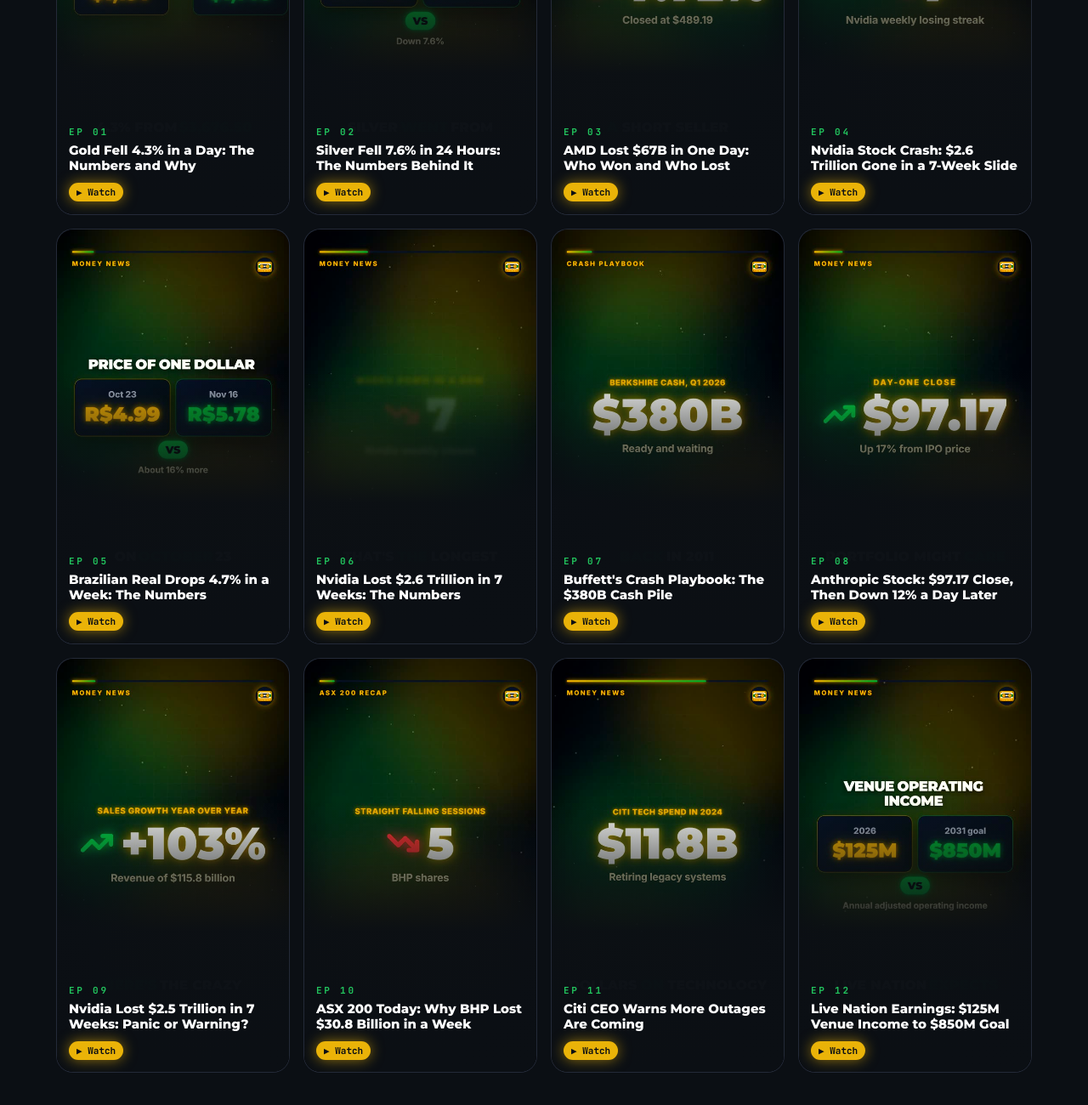
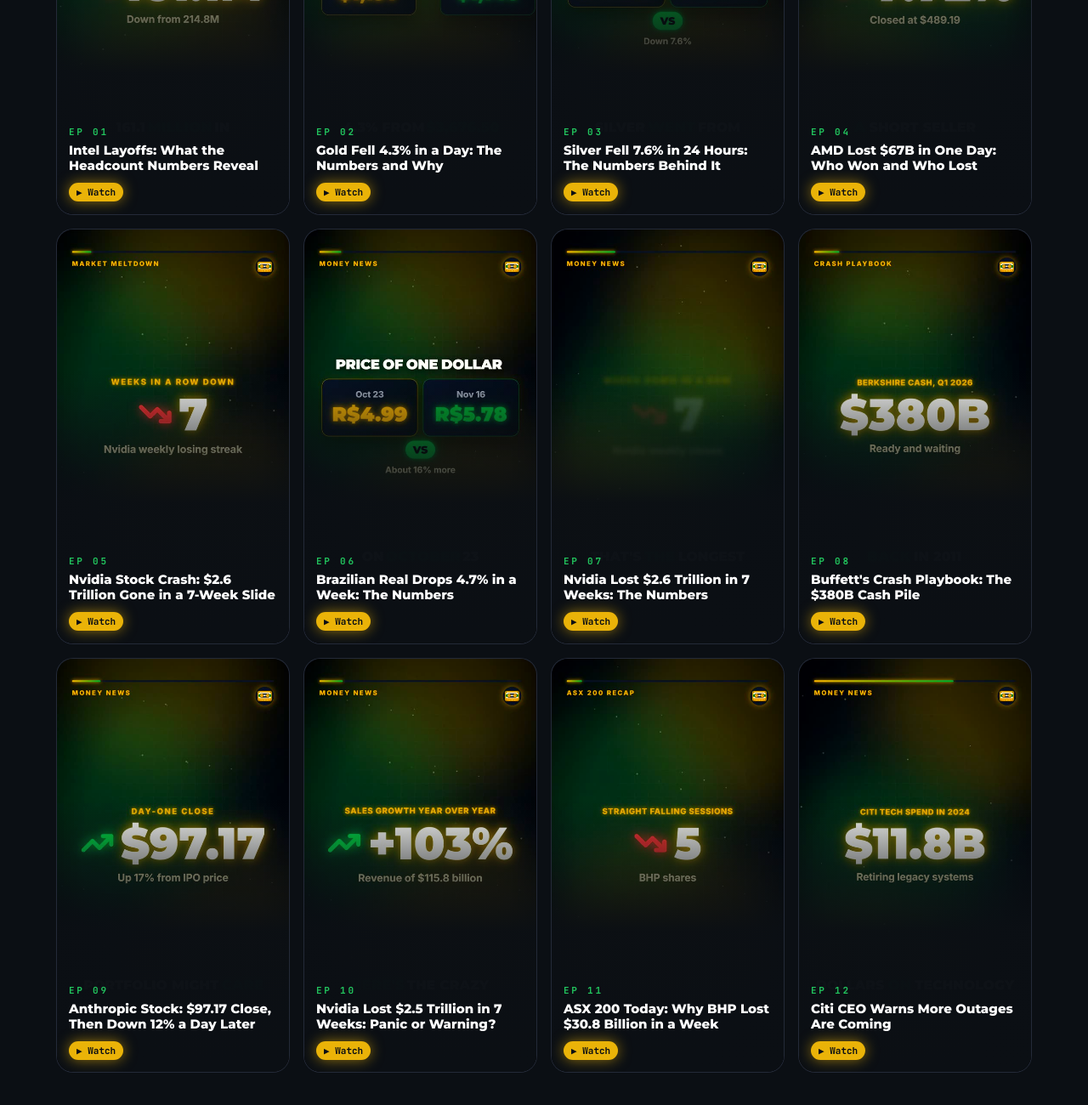
Before and after one commit to infnitycompany-collab/cashtape, a plain HTML site: page index.html in a window 1280 px wide. Shown: the part 1473-2773 px from the top of the page at 85% size. Drawn offline with Linux system fonts and the light colour scheme.

Commit message:
Latest episodes 2026-11-22 15:11

```diff
--- a/index.html
+++ b/index.html
@@ -64,53 +64,53 @@
       <p class="sub">One money question, one clear answer, one number you will remember. New shorts every day.</p>
     </div>
     <div class="eps">
+      <a class="ep reveal" href="https://www.youtube.com/shorts/YFsiQZAW01E">
+        <img src="img/ep_YFsiQZAW01E.jpg" alt="" loading="lazy">
+        <div class="meta"><div class="num">EP 01</div><h3>Intel Layoffs: What the Headcount Numbers Reveal</h3><span class="chip">▶ Watch</span></div>
+      </a>
       <a class="ep reveal" href="https://www.youtube.com/shorts/TCr8iJuz5xo">
         <img src="img/ep_TCr8iJuz5xo.jpg" alt="" loading="lazy">
-        <div class="meta"><div class="num">EP 01</div><h3>Gold Fell 4.3% in a Day: The Numbers and Why</h3><span class="chip">▶ Watch</span></div>
+        <div class="meta"><div class="num">EP 02</div><h3>Gold Fell 4.3% in a Day: The Numbers and Why</h3><span class="chip">▶ Watch</span></div>
       </a>
       <a class="ep reveal" href="https://www.youtube.com/shorts/4ctaHb4W8jg">
         <img src="img/ep_4ctaHb4W8jg.jpg" alt="" loading="lazy">
-        <div class="meta"><div class="num">EP 02</div><h3>Silver Fell 7.6% in 24 Hours: The Numbers Behind It</h3><span class="chip">▶ Watch</span></div>
+        <div class="meta"><div class="num">EP 03</div><h3>Silver Fell 7.6% in 24 Hours: The Numbers Behind It</h3><span class="chip">▶ Watch</span></div>
       </a>
       <a class="ep reveal" href="https://www.youtube.com/shorts/GrHqUVmEe0g">
         <img src="img/ep_GrHqUVmEe0g.jpg" alt="" loading="lazy">
-        <div class="meta"><div class="num">EP 03</div><h3>AMD Lost $67B in One Day: Who Won and Who Lost</h3><span class="chip">▶ Watch</span></div>
+        <div class="meta"><div class="num">EP 04</div><h3>AMD Lost $67B in One Day: Who Won and Who Lost</h3><span class="chip">▶ Watch</span></div>
       </a>
       <a class="ep reveal" href="https://www.youtube.com/shorts/_4Wm9TIyMEQ">
         <img src="img/ep__4Wm9TIyMEQ.jpg" alt="" loading="lazy">
-        <div class="meta"><div class="num">EP 04</div><h3>Nvidia Stock Crash: $2.6 Trillion Gone in a 7-Week Slide</h3><span class="chip">▶ Watch</span></div>
+        <div class="meta"><div class="num">EP 05</div><h3>Nvidia Stock Crash: $2.6 Trillion Gone in a 7-Week Slide</h3><span class="chip">▶ Watch</span></div>
       </a>
       <a class="ep reveal" href="https://www.youtube.com/shorts/OWYfmHqlL4U">
         <img src="img/ep_OWYfmHqlL4U.jpg" alt="" loading="lazy">
-        <div class="meta"><div class="num">EP 05</div><h3>Brazilian Real Drops 4.7% in a Week: The Numbers</h3><span class="chip">▶ Watch</span></div>
+        <div class="meta"><div class="num">EP 06</div><h3>Brazilian Real Drops 4.7% in a Week: The Numbers</h3><span class="chip">▶ Watch</span></div>
       </a>
       <a class="ep reveal" href="https://www.youtube.com/shorts/XjAAr4kDPGA">
         <img src="img/ep_XjAAr4kDPGA.jpg" alt="" loading="lazy">
-        <div class="meta"><div class="num">EP 06</div><h3>Nvidia Lost $2.6 Trillion in 7 Weeks: The Numbers</h3><span class="chip">▶ Watch</span></div>
+        <div class="meta"><div class="num">EP 07</div><h3>Nvidia Lost $2.6 Trillion in 7 Weeks: The Numbers</h3><span class="chip">▶ Watch</span></div>
       </a>
       <a class="ep reveal" href="https://www.youtube.com/shorts/gRdf015Y4A8">
         <img src="img/ep_gRdf015Y4A8.jpg" alt="" loading="lazy">
-        <div class="meta"><div class="num">EP 07</div><h3>Buffett&#x27;s Crash Playbook: The $380B Cash Pile</h3><span class="chip">▶ Watch</span></div>
+        <div class="meta"><div class="num">EP 08</div><h3>Buffett&#x27;s Crash Playbook: The $380B Cash Pile</h3><span class="chip">▶ Watch</span></div>
       </a>
       <a class="ep reveal" href="https://www.youtube.com/shorts/xqh6WpBowNA">
         <img src="img/ep_xqh6WpBowNA.jpg" alt="" loading="lazy">
-        <div class="meta"><div class="num">EP 08</div><h3>Anthropic Stock: $97.17 Close, Then Down 12% a Day Later</h3><span class="chip">▶ Watch</span></div>
+        <div class="meta"><div class="num">EP 09</div><h3>Anthropic Stock: $97.17 Close, Then Down 12% a Day Later</h3><span class="chip">▶ Watch</span></div>
       </a>
       <a class="ep reveal" href="https://www.youtube.com/shorts/wUTEru8Fs40">
         <img src="img/ep_wUTEru8Fs40.jpg" alt="" loading="lazy">
-        <div class="meta"><div class="num">EP 09</div><h3>Nvidia Lost $2.5 Trillion in 7 Weeks: Panic or Warning?</h3><span class="chip">▶ Watch</span></div>
+        <div class="meta"><div class="num">EP 10</div><h3>Nvidia Lost $2.5 Trillion in 7 Weeks: Panic or Warning?</h3><span class="chip">▶ Watch</span></div>
       </a>
       <a class="ep reveal" href="https://www.youtube.com/shorts/1NXzfQ3wr6U">
         <img src="img/ep_1NXzfQ3wr6U.jpg" alt="" loading="lazy">
-        <div class="meta"><div class="num">EP 10</div><h3>ASX 200 Today: Why BHP Lost $30.8 Billion in a Week</h3><span class="chip">▶ Watch</span></div>
+        <div class="meta"><div class="num">EP 11</div><h3>ASX 200 Today: Why BHP Lost $30.8 Billion in a Week</h3><span class="chip">▶ Watch</span></div>
       </a>
       <a class="ep reveal" href="https://www.youtube.com/shorts/ir1l71bCJU8">
         <img src="img/ep_ir1l71bCJU8.jpg" alt="" loading="lazy">
-        <div class="meta"><div class="num">EP 11</div><h3>Citi CEO Warns More Outages Are Coming</h3><span class="chip">▶ Watch</span></div>
-      </a>
-      <a class="ep reveal" href="https://www.youtube.com/shorts/1L4k1EbDPHM">
-        <img src="img/ep_1L4k1EbDPHM.jpg" alt="" loading="lazy">
-        <div class="meta"><div class="num">EP 12</div><h3>Live Nation Earnings: $125M Venue Income to $850M Goal</h3><span class="chip">▶ Watch</span></div>
+        <div class="meta"><div class="num">EP 12</div><h3>Citi CEO Warns More Outages Are Coming</h3><span class="chip">▶ Watch</span></div>
       </a>
     </div>
   </div>
```
Also changed, not shown: img/ep_YFsiQZAW01E.jpg (added).
